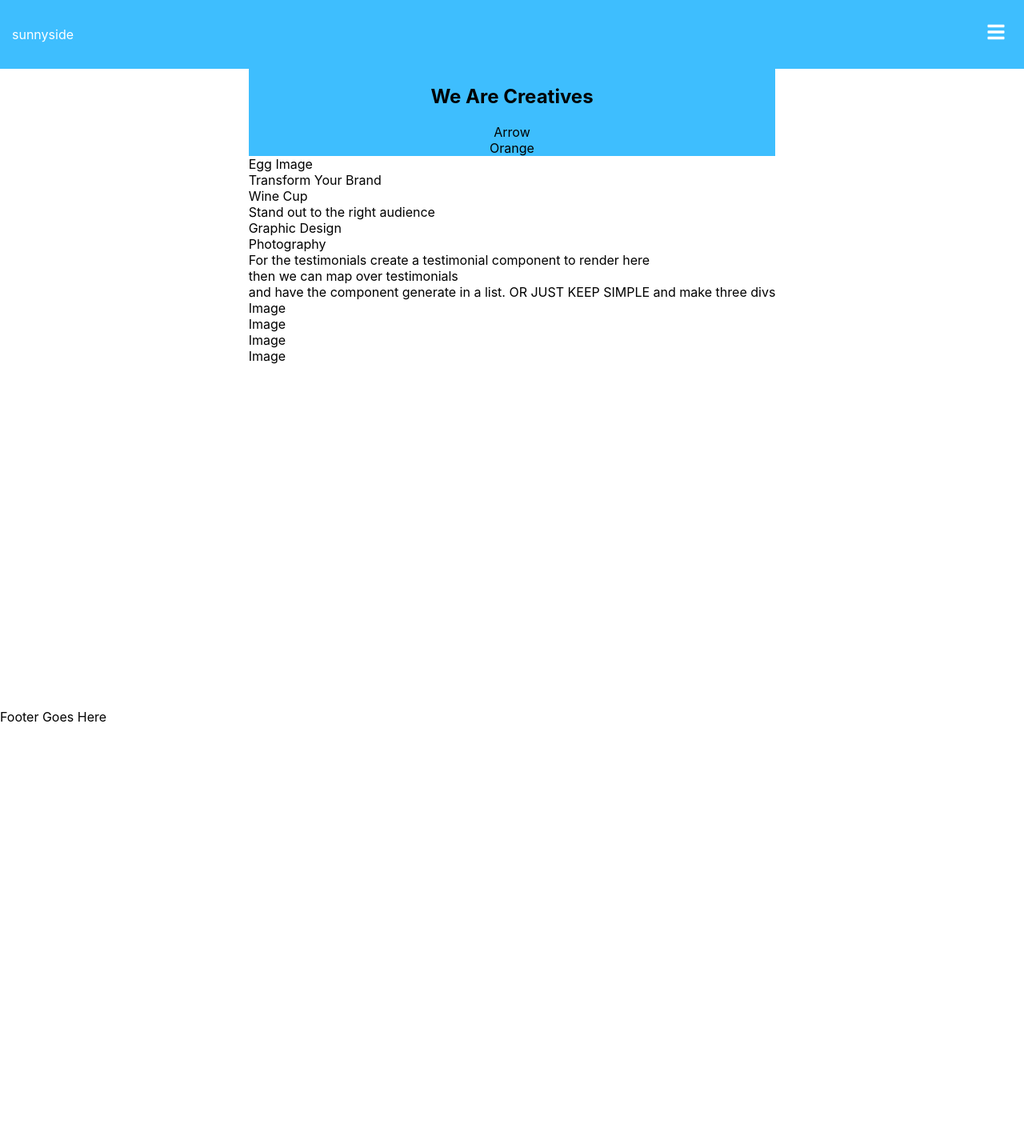
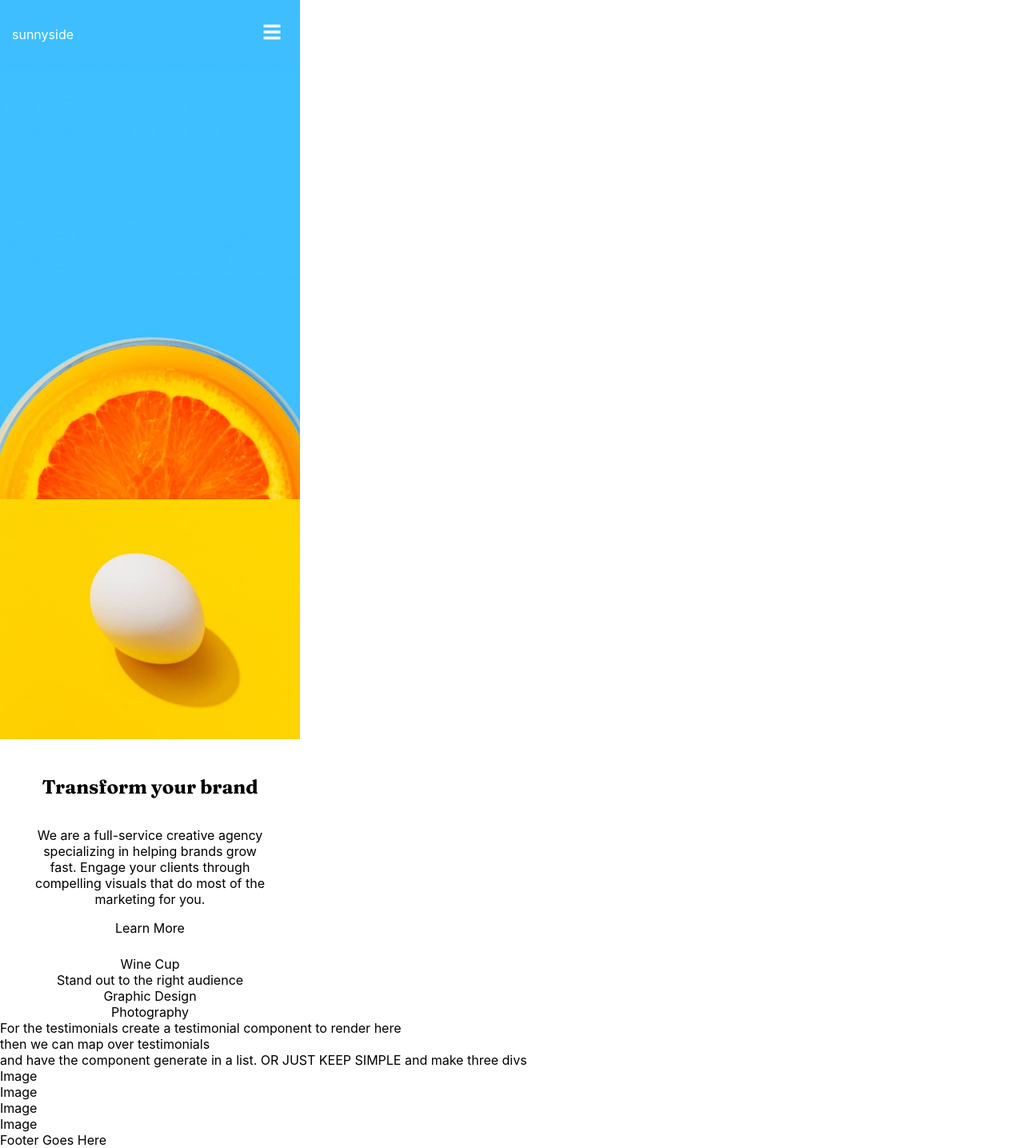
Before and after one commit to joegiuffrida/sunnyside-agency-landing-page, a Next.js app: page / in a window 1280 px wide. Shown: the whole page at 80% size. Before the commit the page ends 906 px from the top, so only its background shows below. Built offline with nearby package versions, Linux system fonts and the light colour scheme.

Commit message:
added content for transform section of benefits

```diff
--- a/components/layout/Nav.module.css
+++ b/components/layout/Nav.module.css
@@ -2,6 +2,8 @@
   display: flex;
   padding: 25px 15px;
   background-color: hsl(200, 99%, 62%);
+  min-width: 320px;
+  max-width: 375px;
 }
 
 .navHeader {
--- a/pages/index.js
+++ b/pages/index.js
@@ -14,15 +14,29 @@ export default function Home() {
         />
       </Head>
       <section className={styles.heroContainer}>
-        <div className={styles.heroTitle}>
+        <div className={styles.heroImage}>
+          <img src="/mobile/image-header.jpg" />
+          {/* <div className={styles.heroArrow}>
+            <Image src="/icon-arrow-down.svg" height={175} width={50} />
+          </div> */}
+        </div>
+        {/* <div className={styles.heroTitle}>
           <h1>We Are Creatives</h1>
-        </div>
-        <div className={styles.heroArrow}>Arrow</div>
-        <div className={styles.heroImage}>Orange</div>
+        </div> */}
       </section>
       <section className={styles.benefitsContainer}>
-        <div>Egg Image</div>
-        <div>Transform Your Brand</div>
+        <div className={styles.transformEgg}>
+          <img src="/mobile/image-transform.jpg" />
+        </div>
+        <div className={styles.transformText}>
+          <h2>Transform your brand</h2>
+          <p>
+            We are a full-service creative agency specializing in helping brands
+            grow fast. Engage your clients through compelling visuals that do
+            most of the marketing for you.
+          </p>
+          <a>Learn More</a>
+        </div>
         <div>Wine Cup</div>
         <div>Stand out to the right audience</div>
         <div>Graphic Design</div>
--- a/styles/Home.module.css
+++ b/styles/Home.module.css
@@ -1,7 +1,8 @@
-/* .container {
-  padding: 0 2rem;
+.container {
+  padding: 0 0;
+  width: 100%;
 }
-
+/*
 .main {
   min-height: 100vh;
   padding: 4rem 0;
@@ -13,8 +14,65 @@
 } */
 
 .heroContainer {
+  max-width: 375px;
+  min-width: 320px;
+  /* max-height: 680px; */
+}
+
+.heroTitle {
+  position: absolute;
+  top: 150px;
+  margin: 0 auto;
+  width: 100%;
+  height: 150px;
+  color: white;
+  font-size: 3rem;
+  text-align: center;
+}
+
+.heroArrow {
+  color: black;
+}
+
+.heroImage {
+  width: 100%;
+}
+
+.heroImage img {
+  display: block;
+  width: 100%;
+  height: 100%;
+}
+
+.benefitsContainer {
   display: flex;
   flex-direction: column;
   align-items: center;
-  background-color: hsl(200, 99%, 62%);
+  max-width: 375px;
+  min-width: 320px;
+  text-align: center;
 }
+
+.benefitsContainer h2 {
+  font-family: Fraunces, sans-serif;
+}
+
+.transformEgg {
+  width: 100%;
+}
+
+.transformEgg img {
+  display: block;
+  width: 100%;
+  height: 300px;
+}
+
+.transformText {
+  display: flex;
+  flex-direction: column;
+  align-items: center;
+  width: 80%;
+  padding: 25px 0;
+}
+
+/* RESPONSIVE CSS */
```
